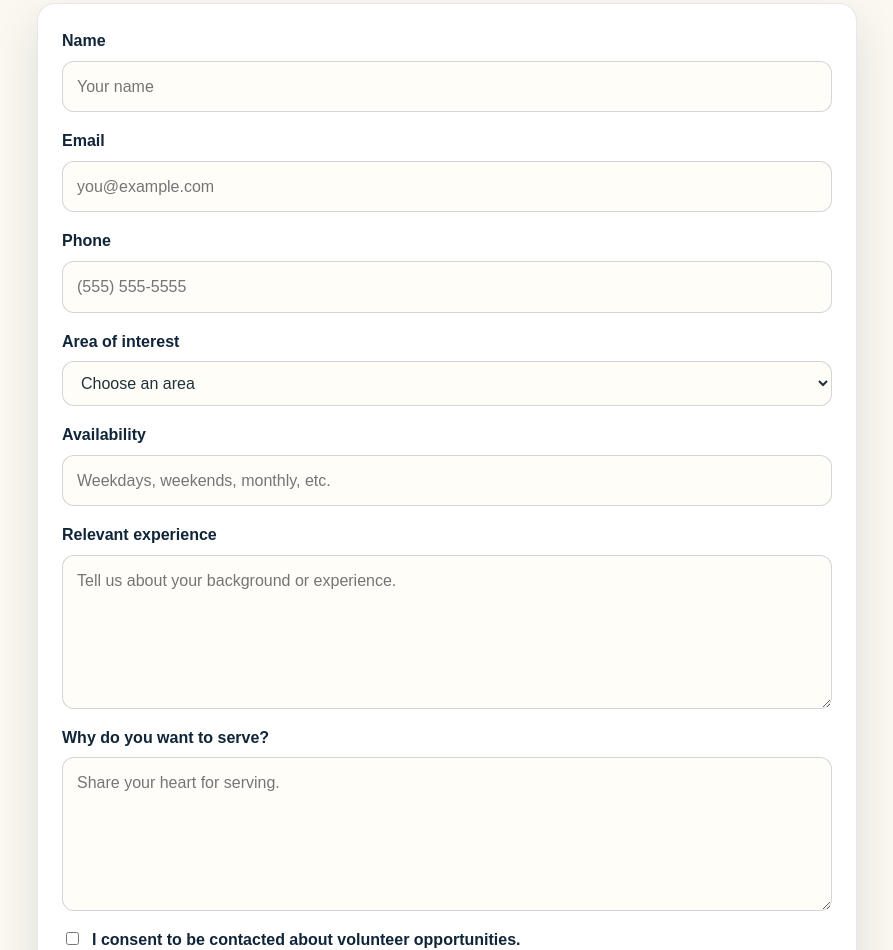
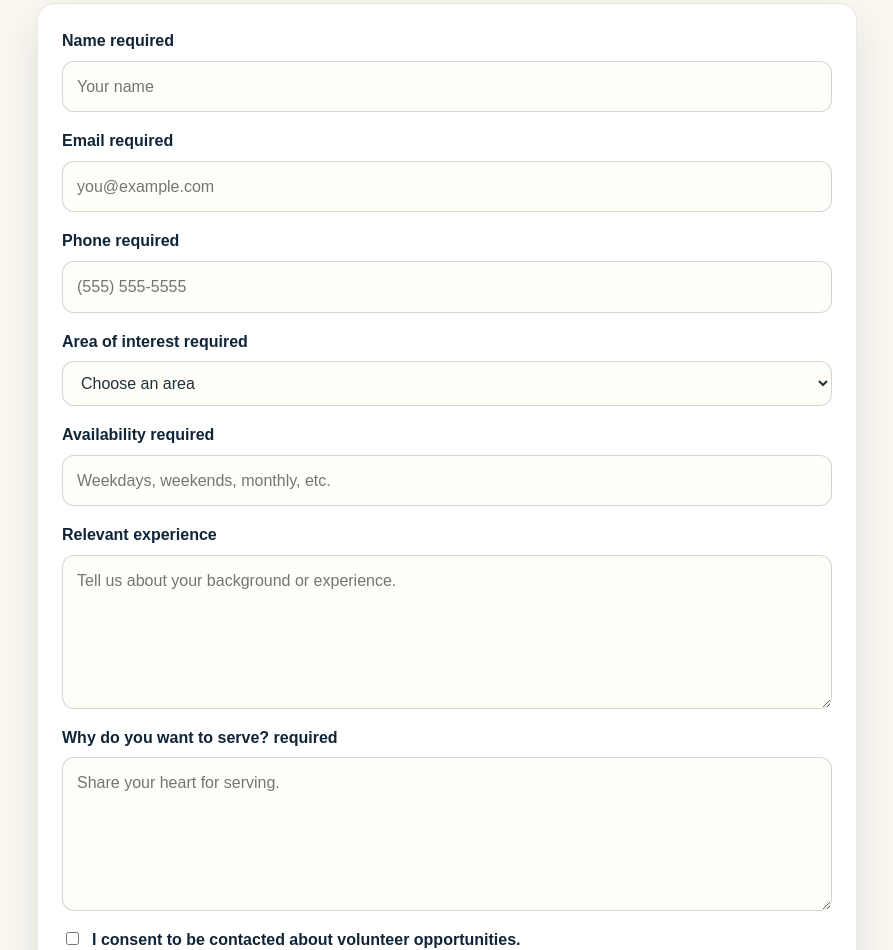
Before and after one commit to mconklin-boop/foundationontherock, a Next.js app: page /volunteer in a window 1280 px wide. Shown: the part 1500-2450 px from the top of the page, without its empty margins (43-936 px from the left). Built offline with nearby package versions, Linux system fonts and the light colour scheme.

Commit message:
Improve static volunteer form

```diff
--- a/components/VolunteerApplicationForm.tsx
+++ b/components/VolunteerApplicationForm.tsx
@@ -1,22 +1,30 @@
+"use client";
+
 export function VolunteerApplicationForm() {
   return (
-    <form className="contact-form">
-      {/* TODO: Connect volunteer applications to a backend, CRM, or form provider before launch. */}
+    <form
+      className="contact-form"
+      onSubmit={(event) => {
+        event.preventDefault();
+        // TODO: Replace this placeholder with the selected production form integration.
+      }}
+    >
+      {/* TODO: Connect volunteer applications using Formspree, a Resend email API route, Google Sheets, Airtable, or CRM integration. */}
       <div className="form-row">
-        <label htmlFor="volunteer-name">Name</label>
-        <input id="volunteer-name" name="name" type="text" placeholder="Your name" />
+        <label htmlFor="volunteer-name">Name required</label>
+        <input id="volunteer-name" name="name" type="text" placeholder="Your name" required />
       </div>
       <div className="form-row">
-        <label htmlFor="volunteer-email">Email</label>
-        <input id="volunteer-email" name="email" type="email" placeholder="you@example.com" />
+        <label htmlFor="volunteer-email">Email required</label>
+        <input id="volunteer-email" name="email" type="email" placeholder="you@example.com" required />
       </div>
       <div className="form-row">
-        <label htmlFor="volunteer-phone">Phone</label>
-        <input id="volunteer-phone" name="phone" type="tel" placeholder="(555) 555-5555" />
+        <label htmlFor="volunteer-phone">Phone required</label>
+        <input id="volunteer-phone" name="phone" type="tel" placeholder="(555) 555-5555" required />
       </div>
       <div className="form-row">
-        <label htmlFor="volunteer-interest">Area of interest</label>
-        <select id="volunteer-interest" name="interest" defaultValue="">
+        <label htmlFor="volunteer-interest">Area of interest required</label>
+        <select id="volunteer-interest" name="interest" defaultValue="" required>
           <option value="" disabled>Choose an area</option>
           <option>Community Outreach</option>
           <option>Mentorship</option>
@@ -27,22 +35,22 @@ export function VolunteerApplicationForm() {
         </select>
       </div>
       <div className="form-row">
-        <label htmlFor="volunteer-availability">Availability</label>
-        <input id="volunteer-availability" name="availability" placeholder="Weekdays, weekends, monthly, etc." />
+        <label htmlFor="volunteer-availability">Availability required</label>
+        <input id="volunteer-availability" name="availability" placeholder="Weekdays, weekends, monthly, etc." required />
       </div>
       <div className="form-row">
         <label htmlFor="volunteer-experience">Relevant experience</label>
         <textarea id="volunteer-experience" name="experience" rows={5} placeholder="Tell us about your background or experience." />
       </div>
       <div className="form-row">
-        <label htmlFor="volunteer-why">Why do you want to serve?</label>
-        <textarea id="volunteer-why" name="why" rows={5} placeholder="Share your heart for serving." />
+        <label htmlFor="volunteer-why">Why do you want to serve? required</label>
+        <textarea id="volunteer-why" name="why" rows={5} placeholder="Share your heart for serving." required />
       </div>
       <label className="checkbox-row">
-        <input type="checkbox" name="consent" />
+        <input type="checkbox" name="consent" required />
         <span>I consent to be contacted about volunteer opportunities.</span>
       </label>
-      <button type="button" className="button button--primary">
+      <button type="submit" className="button button--primary">
         Submit Volunteer Interest
       </button>
     </form>
```
